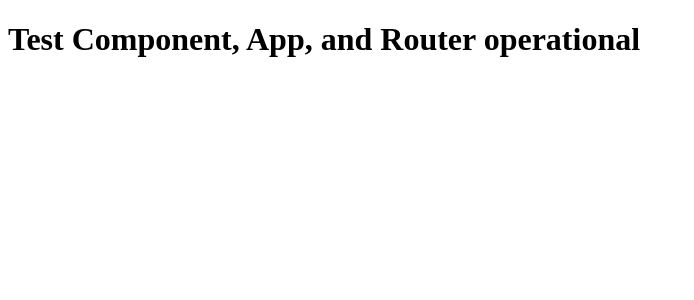
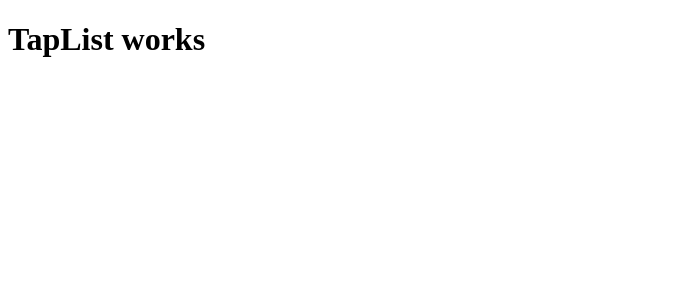
Before and after one commit to lukebertram/react-taproom, a React app: page /#/ in a window 1280 px wide. Shown: the top 300 px of the page, without its empty margins (0-694 px from the left). Built offline with nearby package versions, Linux system fonts and the light colour scheme; the HTML template or start-up script is replaced by a standard one.

Commit message:
add skeletons to each component described in component-tree sketch

```diff
--- a/src/components/App.jsx
+++ b/src/components/App.jsx
@@ -1,21 +1,15 @@
 import React from 'react';
 import { Switch, Route } from 'react-router-dom';
+import TapList from './TapList';
 import Error404 from './Error404';
 
 function App(){
   return(
     <Switch>
-      <Route exact path='/' component={Test} />
+      <Route exact path='/' component={TapList} />
       <Route component={Error404} />
     </Switch>
   );
 }
 
-//delete the following component after testing functionality
-function Test(){
-  return(
-    <h1>Test Component, App, and Router operational</h1>
-  );
-}
-
 export default App;
--- /dev/null
+++ b/src/components/TapList.jsx
@@ -0,0 +1,11 @@
+import React from 'react';
+
+function TapList(){
+  return(
+    <div>
+      <h1>TapList works</h1>
+    </div>
+  );
+}
+
+export default TapList;
```
Also changed, not shown: src/components/AddNewTapButton.jsx (added, +9 -0 lines), src/components/EditTapButton.jsx (added, +9 -0 lines), src/components/EditTapForm.jsx (added, +11 -0 lines), src/components/Header.jsx (added, +11 -0 lines), src/components/NewTapForm.jsx (added, +11 -0 lines), src/components/SellPintButton.jsx (added, +9 -0 lines), src/components/Tap.jsx (added, +11 -0 lines).
